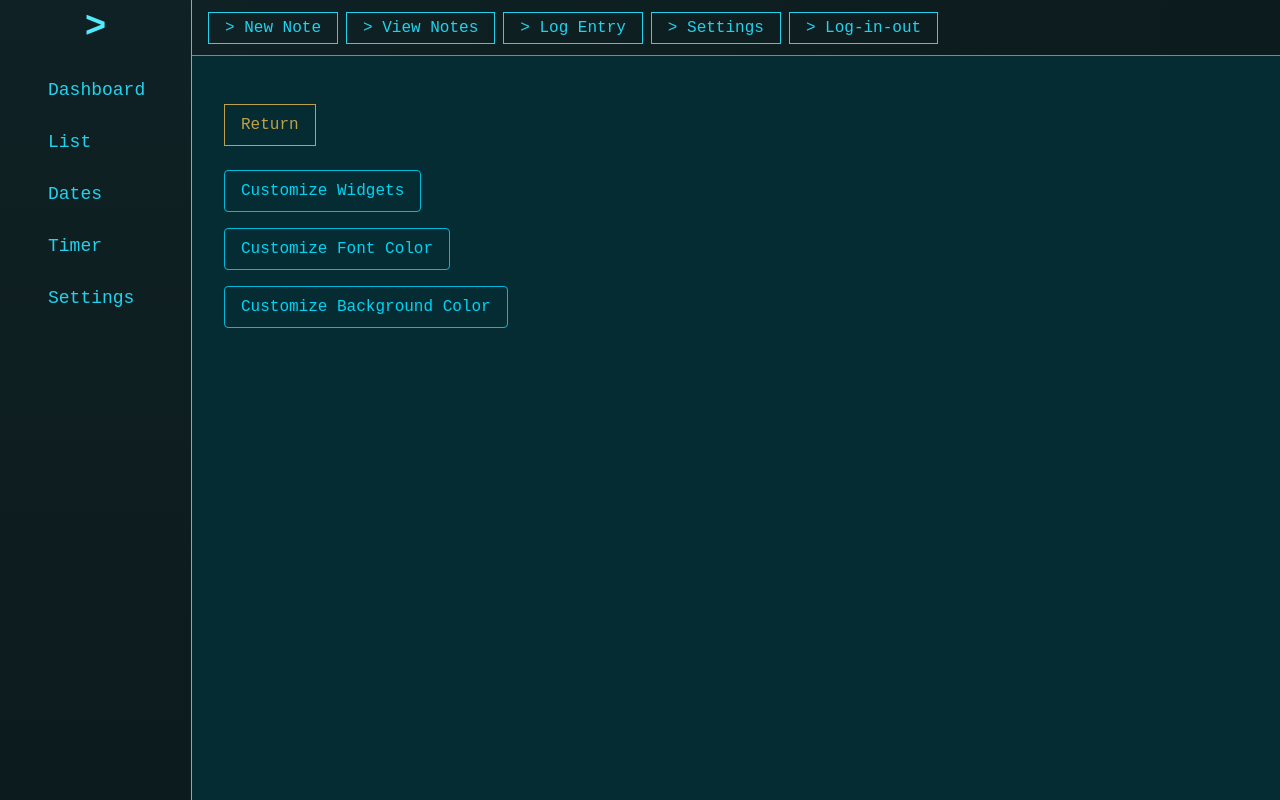
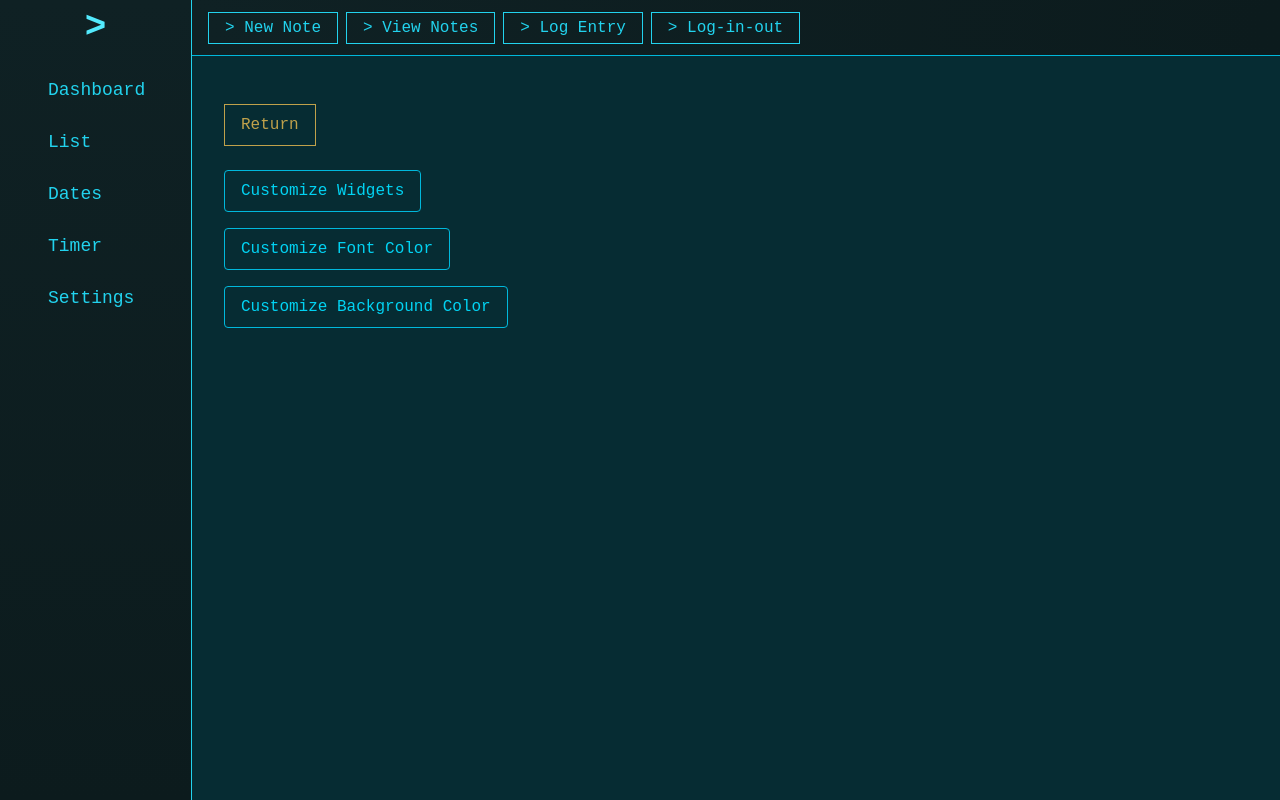
Before and after one commit to thachghub/terminal-notes-app-v2, a Next.js app: page /settings in a window 1280 px wide. Built offline with nearby package versions, Linux system fonts and the light colour scheme; a web font is replaced by a local one.

Commit message:
UI: Remove Settings button from TopNav for cleaner navigation

```diff
--- a/src/components/TopNav.tsx
+++ b/src/components/TopNav.tsx
@@ -42,11 +42,7 @@ export default function TopNav({ fontColor, fontOpacity, bgColor, bgOpacity }: {
       <button style={{ color: textColor, borderColor }} className="h-8 px-4 border text-cyan-300 hover:text-black hover:bg-cyan-500">
         &gt; Log Entry
       </button>
-      <a href="/settings">
-        <button style={{ color: textColor, borderColor }} className="h-8 px-4 border text-cyan-300 hover:text-black hover:bg-cyan-500">
-          &gt; Settings
-        </button>
-      </a>
+
       <button style={{ color: textColor, borderColor }} className="h-8 px-4 border text-cyan-300 hover:text-black hover:bg-cyan-500">
         &gt; Log-in-out
       </button>
```
